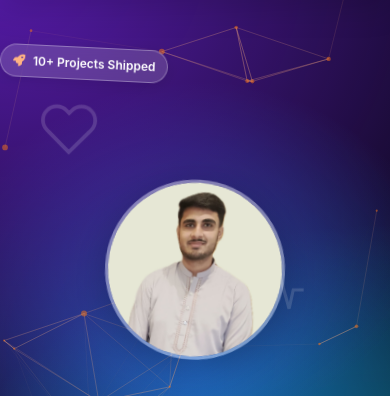
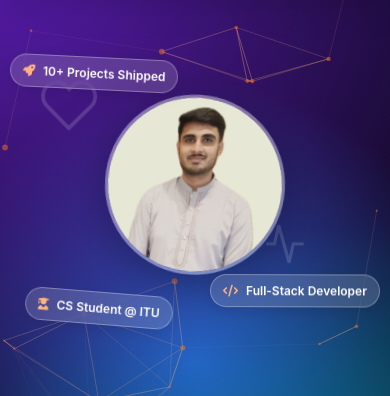
Before and after one commit to azanasghar1813/azanasghar.me, a plain HTML site: page index.html in a window 390 px wide. Shown: the part 62-458 px from the top of the page. Drawn offline with nearby package versions, Linux system fonts and the light colour scheme.

Commit message:
refixed same issue

```diff
--- a/style.css
+++ b/style.css
@@ -1076,23 +1076,30 @@
         height: 230px;
     }
 
+    .hero-visual {
+        height: 350px;
+    }
+
     .card-1 {
-        left: -10px;
-        top: 0;
-        transform: scale(0.9);
+        left: 0;
+        top: 20px;
+        transform: scale(0.85);
+        z-index: 5;
     }
 
     .card-2 {
-        right: -10px;
+        right: 0;
         top: auto;
-        bottom: 30px;
-        transform: scale(0.9);
+        bottom: 50px;
+        transform: scale(0.85);
+        z-index: 5;
     }
 
     .card-3 {
-        bottom: -5px;
-        left: 10px;
-        transform: scale(0.9);
+        bottom: 15px;
+        left: 15px;
+        transform: scale(0.85);
+        z-index: 5;
     }
 
     .projects-grid {
@@ -1194,22 +1201,30 @@
         font-size: 0.75rem;
     }
 
+    .hero-visual {
+        height: 280px;
+        margin-bottom: 2rem;
+    }
+
     .card-1 {
-        left: -15px;
-        top: 0;
-        transform: scale(0.85);
+        left: -5px;
+        top: 10px;
+        transform: scale(0.75);
+        z-index: 5;
     }
 
     .card-2 {
-        right: -15px;
-        bottom: 20px;
-        transform: scale(0.85);
+        right: -5px;
+        bottom: 30px;
+        transform: scale(0.75);
+        z-index: 5;
     }
 
     .card-3 {
-        bottom: -10px;
-        left: 5px;
-        transform: scale(0.85);
+        bottom: -5px;
+        left: 10px;
+        transform: scale(0.75);
+        z-index: 5;
     }
 
     .about-stats {
```
